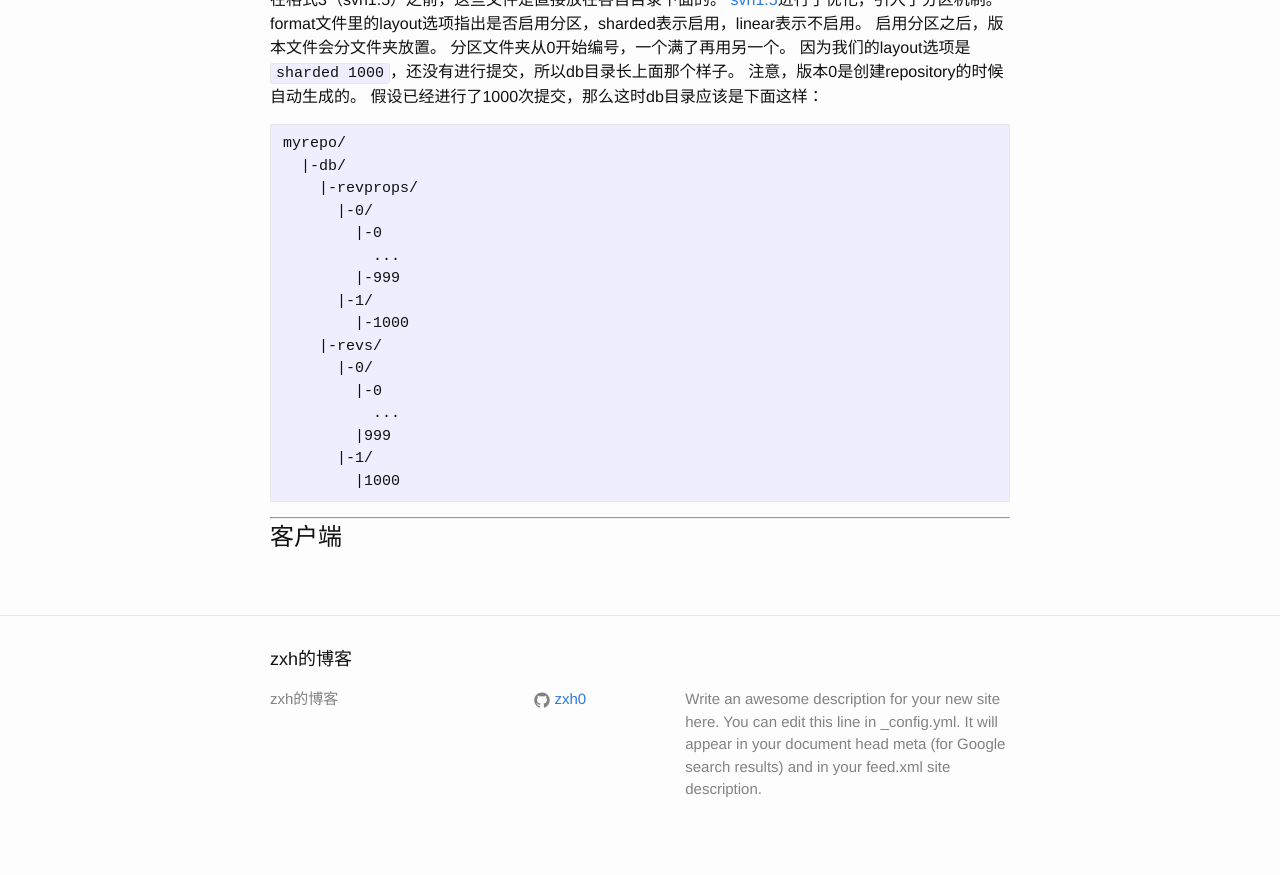
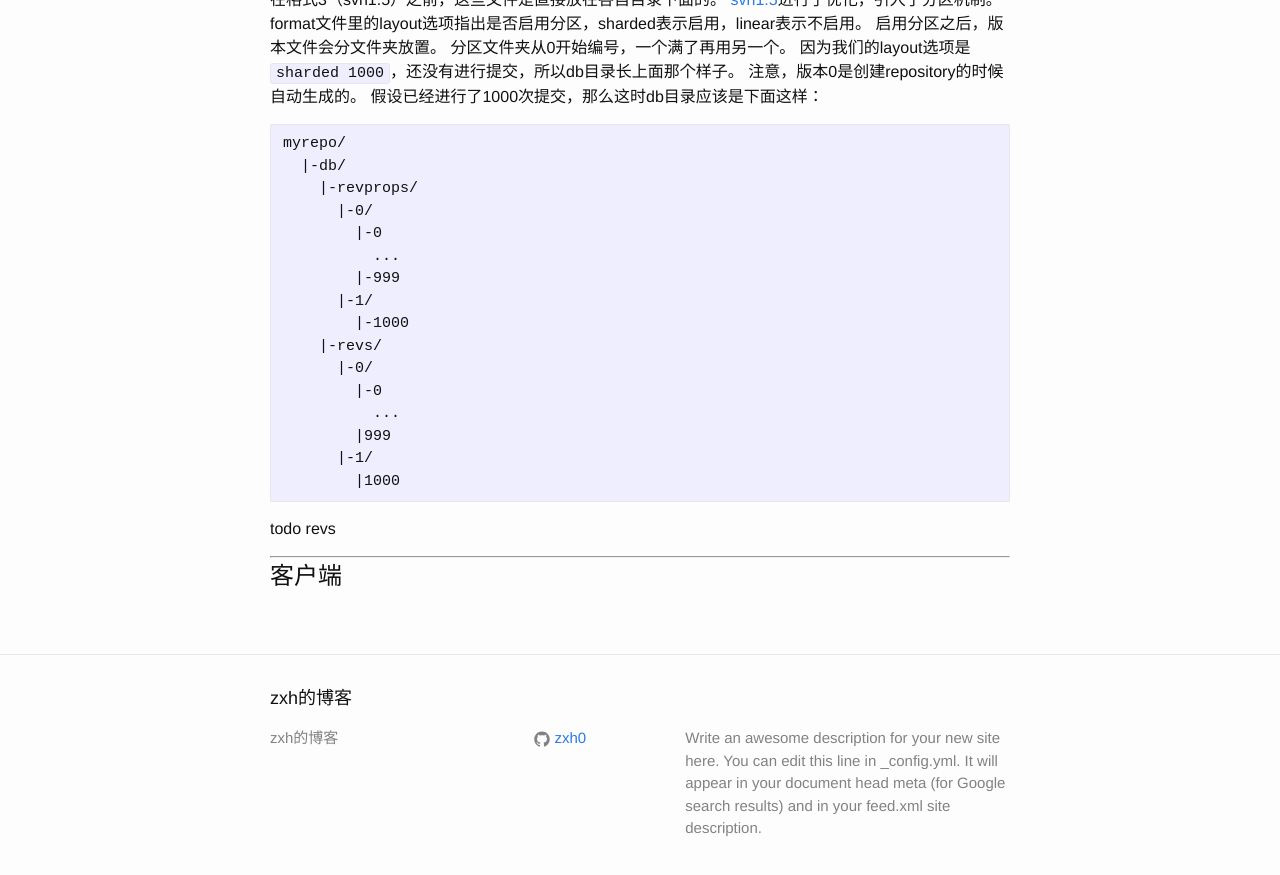
Before and after one commit to 777404/myblog, a Jekyll site: the page built from blog/_posts/2015-11-12-how-svn-works.md, in a window 1280 px wide and 900 px high, scrolled down 4861 px. Shown: the top 875 px of the window. Built offline with Jekyll 4.4.1, drawn with Linux system fonts in a browser that asks for light colours; Markdown is read by kramdown in place of the engine named in the settings.

Commit message:
add revs.md

```diff
--- a/blog/_posts/2015-11-12-how-svn-works.md
+++ b/blog/_posts/2015-11-12-how-svn-works.md
@@ -21,8 +21,9 @@ date:   2015-11-12
 ***
 # 服务器
 
-{% include_relative how-svn-works/server/01-repo-structure.md %}
-{% include_relative how-svn-works/server/02-fsfs-structure.md %}
+{% include_relative how-svn-works/server/01-repo.md %}
+{% include_relative how-svn-works/server/02-fsfs.md %}
+{% include_relative how-svn-works/server/03-revs.md %}
 
 ***
 # 客户端
--- /dev/null
+++ b/blog/_posts/how-svn-works/server/03-revs.md
@@ -0,0 +1,3 @@
+
+
+todo revs
```
Also changed, not shown: blog/_posts/how-svn-works/server/01-repo.md (renamed from blog/_posts/how-svn-works/server/01-repo-structure.md), blog/_posts/how-svn-works/server/02-fsfs.md (renamed from blog/_posts/how-svn-works/server/02-fsfs-structure.md).
